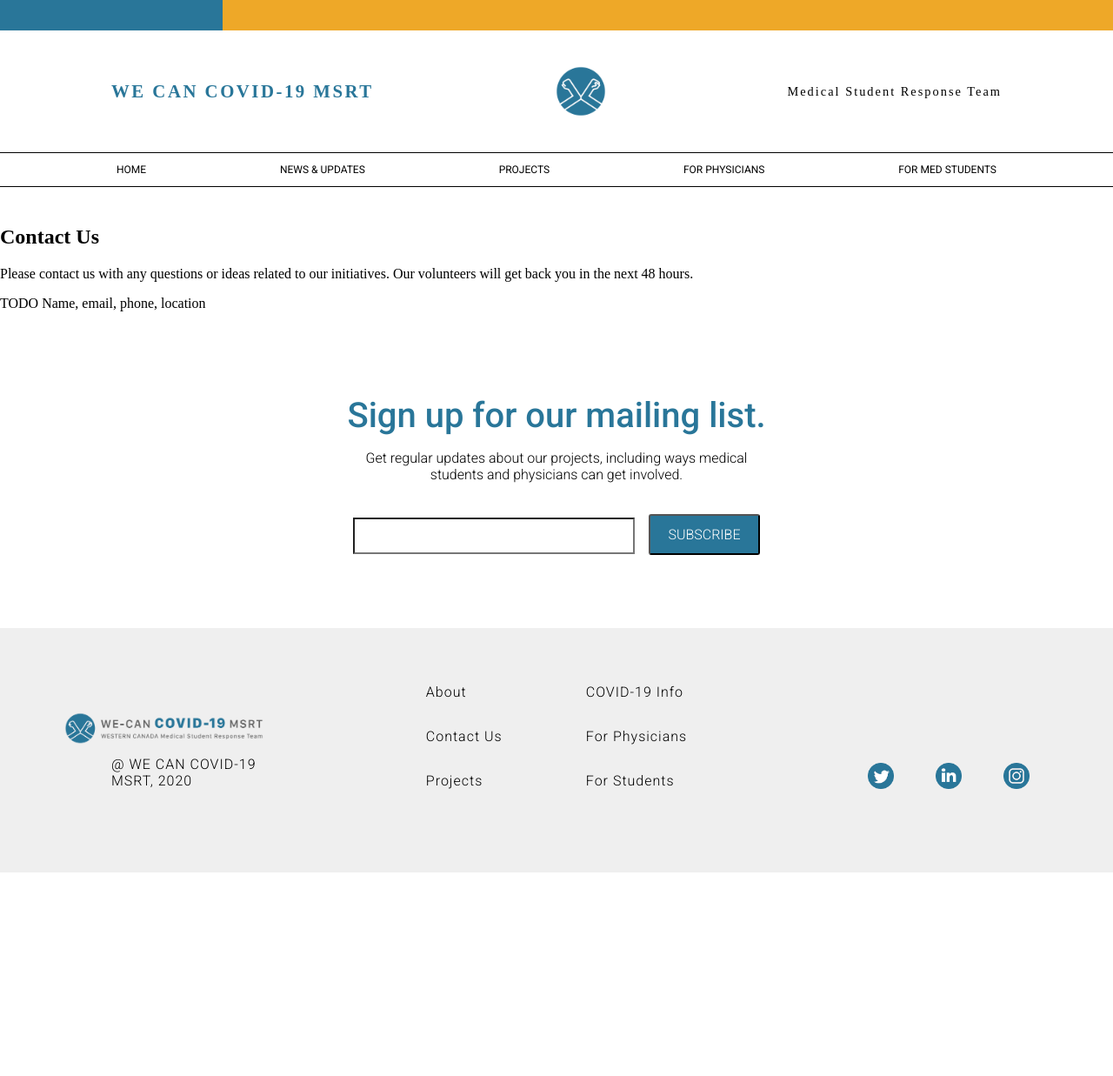
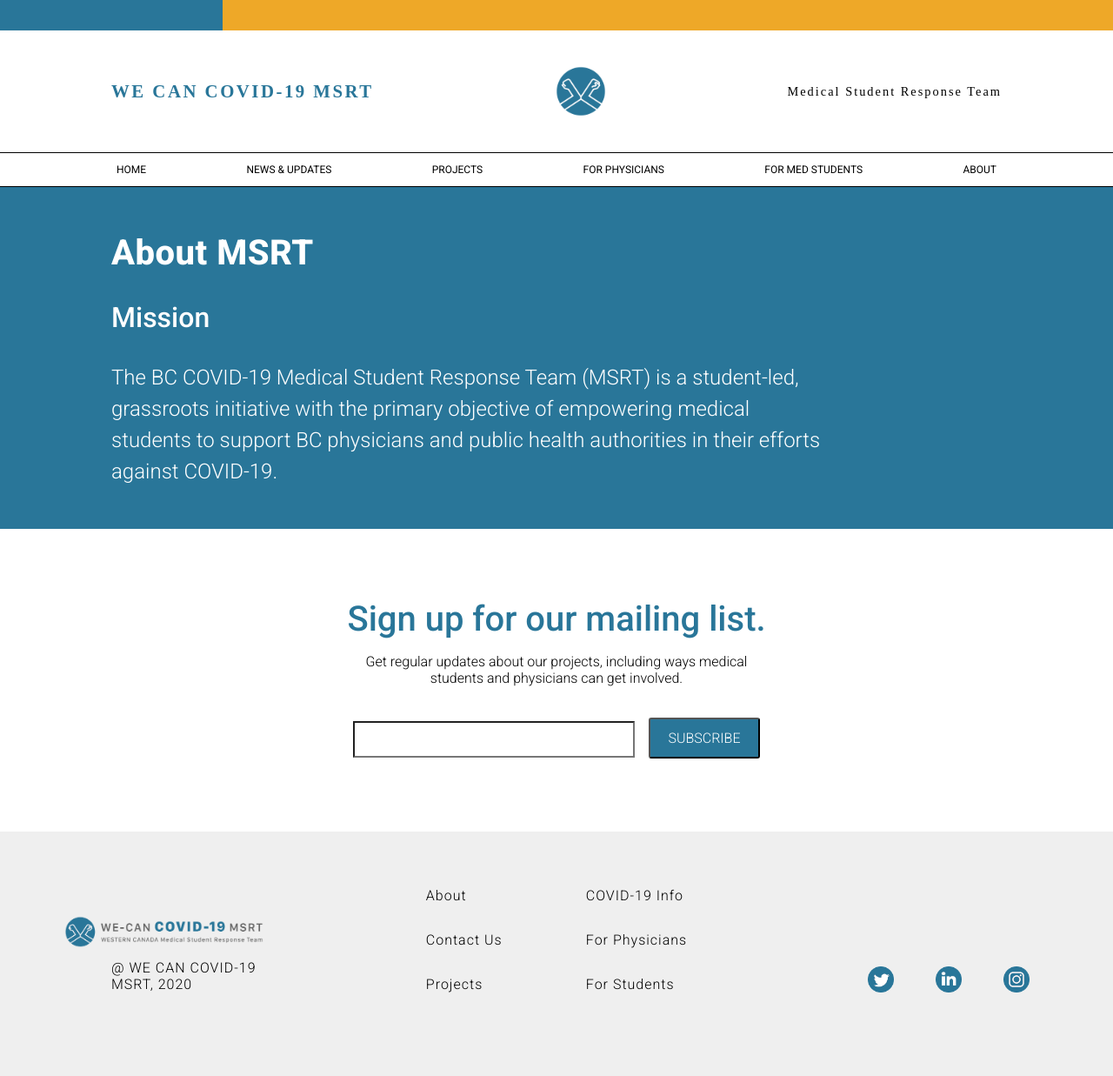
Before and after one commit to wecanmsrt/bcmsrt.github.io, a Jekyll site: the page built from contact.html, in a window 1280 px wide. Shown: the whole page at 87% size. Built offline with Jekyll 4.4.1, drawn with Linux system fonts in a browser that asks for light colours; some web fonts are replaced; before the commit the page ends 1003 px from its top, so only the background shows below that.

Commit message:
add about page

```diff
--- a/_includes/navigation.html
+++ b/_includes/navigation.html
@@ -31,7 +31,7 @@
           <a class="nav-item highlight-link" href="/physicians">FOR PHYSICIANS</a>
           <a class="nav-item highlight-link" href="/students">FOR MED STUDENTS</a>
 <!--          <a class="nav-item highlight-link" href="/everyone">FOR EVERYONE</a>-->
-<!--          <a class="nav-item highlight-link" href="/about">ABOUT</a>-->
+          <a class="nav-item highlight-link" href="/about">ABOUT</a>
 <!--          <a class="nav-item highlight-link" href="/contact">CONTACT US</a>-->
         </div>
       </div>
--- a/_sass/main.scss
+++ b/_sass/main.scss
@@ -111,6 +111,12 @@
   }
 }
 
+.inverted {
+  background-color: $dark-blue;
+  color: white;
+  padding: 3rem 0;
+}
+
 h1 {
   font-family: 'Roboto', sans-serif;
   font-weight: 800;
@@ -161,7 +167,7 @@
 
       @media screen and (max-width: $transition-width-mobile) {
         flex-wrap: wrap;
-        margin: 1rem 0 0 0.5rem;
+        margin: 0.5rem;
         justify-content: center;
         text-align: center;
       }
@@ -244,7 +250,6 @@
 
     .nav-links {
       width: 100%;
-      height: 4rem;
       margin-top: 1rem;
       display: flex;
       justify-content: center;
@@ -253,6 +258,7 @@
       @media screen and (max-width: $transition-width-mobile) {
         padding: 0em;
         margin: 1rem 1rem 0 0;
+        height: 4rem;
       }
 
       a {
@@ -394,7 +400,6 @@
       margin-top: $card-margin-mobile;
     }
   }
-
 
   p {
     line-height: 1.5em;
@@ -542,11 +547,16 @@
 }
 
 h2.title-roboto-medium,
+h3.title-roboto-medium,
 h2.title-roboto-medium label {
   margin-top: 0;
   font-family: 'Roboto', sans-serif;
   font-weight: 500;
   font-size: 2.5rem;
+}
+
+h3.title-roboto-medium {
+  font-size: 2rem;
 }
 
 .home-posts {
--- a/contact.html
+++ b/contact.html
@@ -1,8 +1,14 @@
 ---
 layout: default
-title: About
+title: Contact
 permalink: /contact/
 ---
-<h2>Contact Us</h2>
-<p>Please contact us with any questions or ideas related to our initiatives. Our volunteers will get back you in the next 48 hours.</p>
-<p>TODO Name, email, phone, location</p>
+<div class="inverted">
+  <div class="container">
+    <div class="page-title">
+      <h1 style="margin-top: 0; padding-top: 0;">About MSRT</h1>
+      <h3 class="title-roboto-medium">Mission</h3>
+      <p>The BC COVID-19 Medical Student Response Team (MSRT) is a student-led, grassroots initiative with the primary objective of empowering medical students to support BC physicians and public health authorities in their efforts against COVID-19.</p>
+    </div>
+  </div>
+</div>
```
Also changed, not shown: about.html (+9 -1 lines), assets/images/Website Mockup_About.png (added), assets/images/Website Mockup_Contact Us.png (added).
